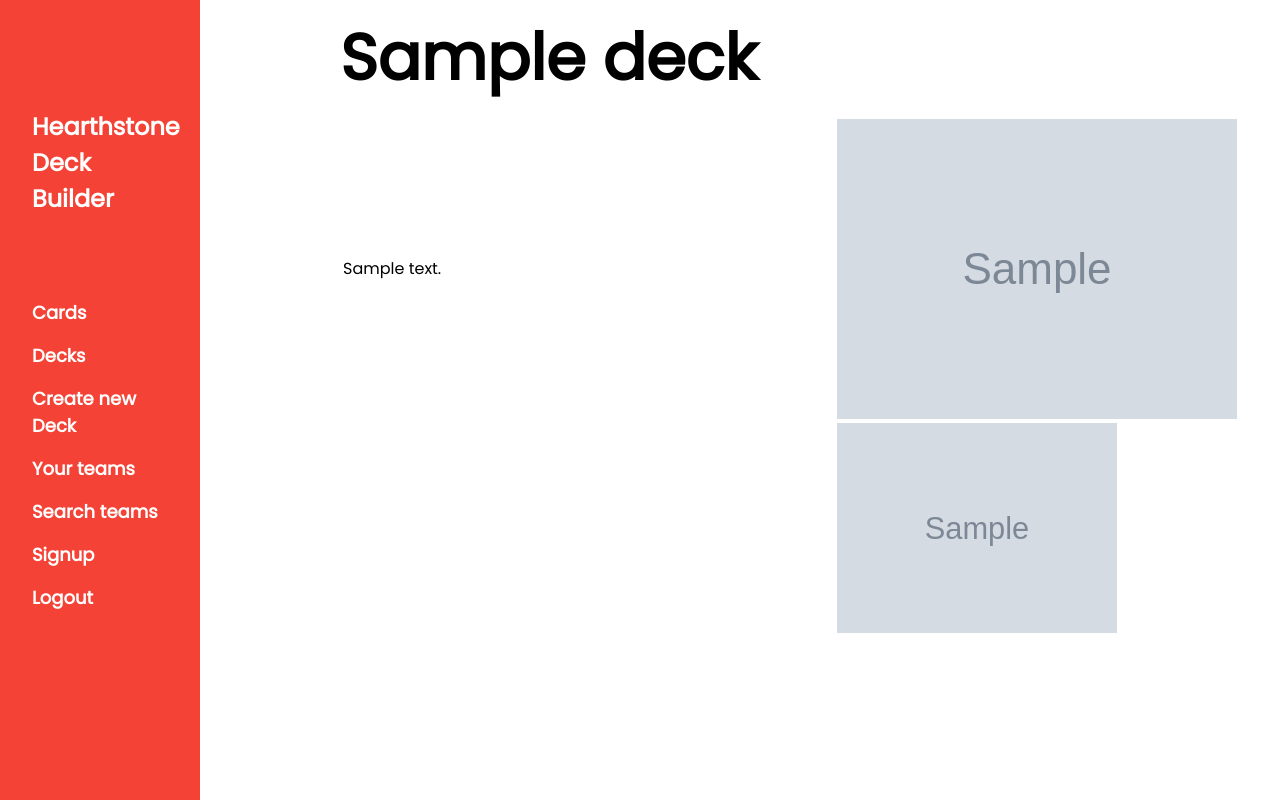
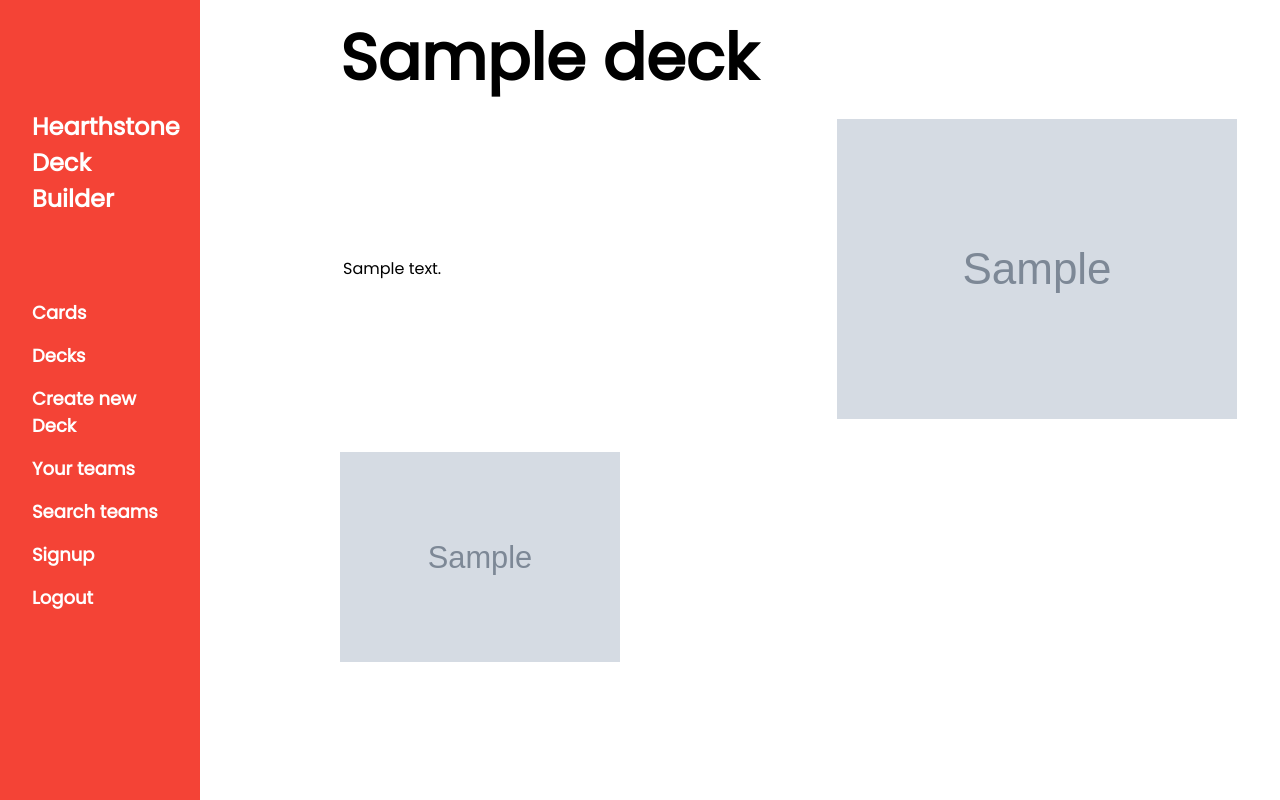
Before and after one commit to viloc98/HearthstoneDT, a Django app: page /HSDT/deck_detail/1/ in a window 1280 px wide. Run offline with Django 3.2, Linux system fonts and the light colour scheme; a user stored in the database is signed in; tables that the repository leaves empty hold one stand-in row (values such as "Sample post"); grey boxes marked "Sample" are stand-in pictures.

Commit message:
Arreglo visual

```diff
--- a/templates/deck_detail.html
+++ b/templates/deck_detail.html
@@ -7,17 +7,16 @@
             <td style="width: 100px">&#160;</td>
             <td><img src="{{ deck_image }}" alt="Deck Image"/></td>
         </tr>
-        {% for card in cards %}
-            <tr>
-                <td>&#160;</td>
-                <td>&#160;</td>
-                <td><img src="{{ card.img }}" alt="{{ card.name }}" style="height:210px; width:auto"/></td>
-            </tr>
-        {% endfor %}
+
         <tr></tr>
         <tr>
             <td>&#160;</td>
             <td style="width: 100px">&#160;</td>
         </tr>
     </table>
+    <table>
+    {% for card in cards %}
+                <img src="{{ card.img }}" alt="{{ card.name }}" style="height:210px; width:auto"/>
+        {% endfor %}
+    </table>
 {% endblock %}
```
